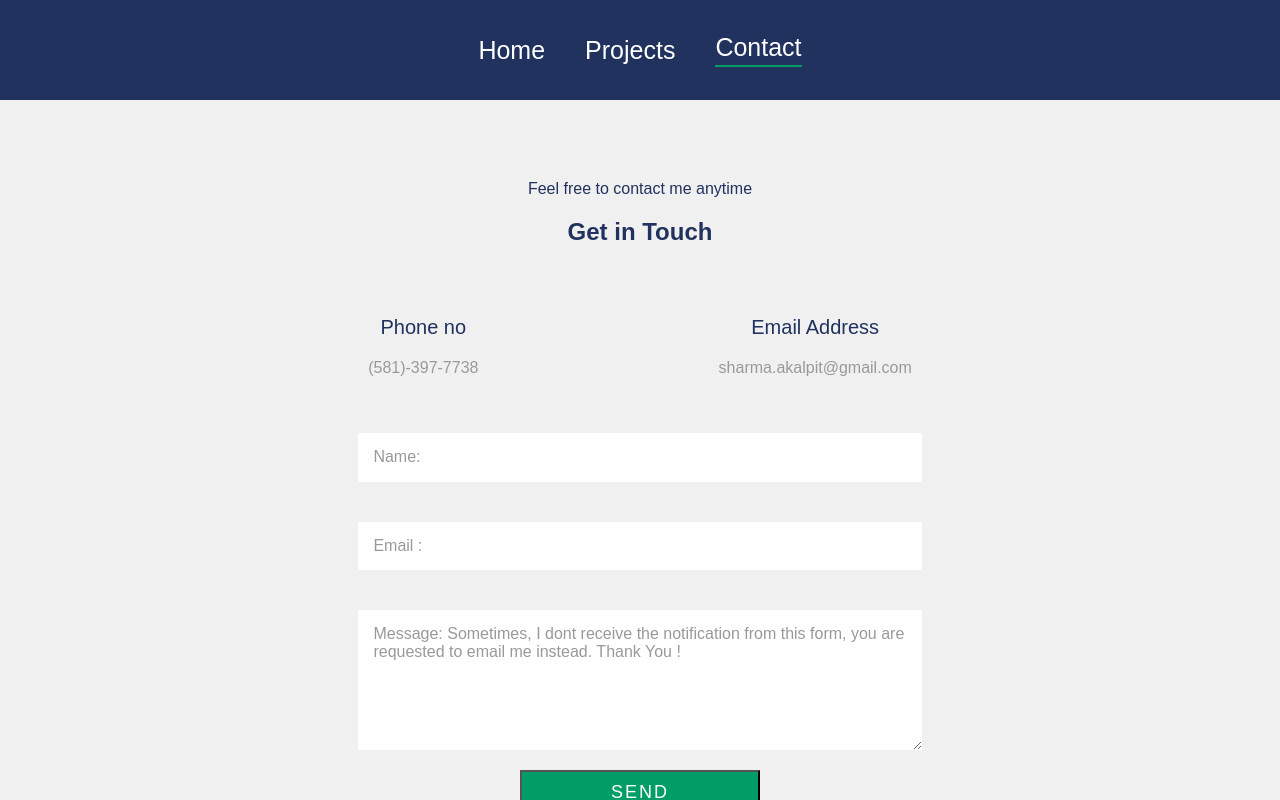
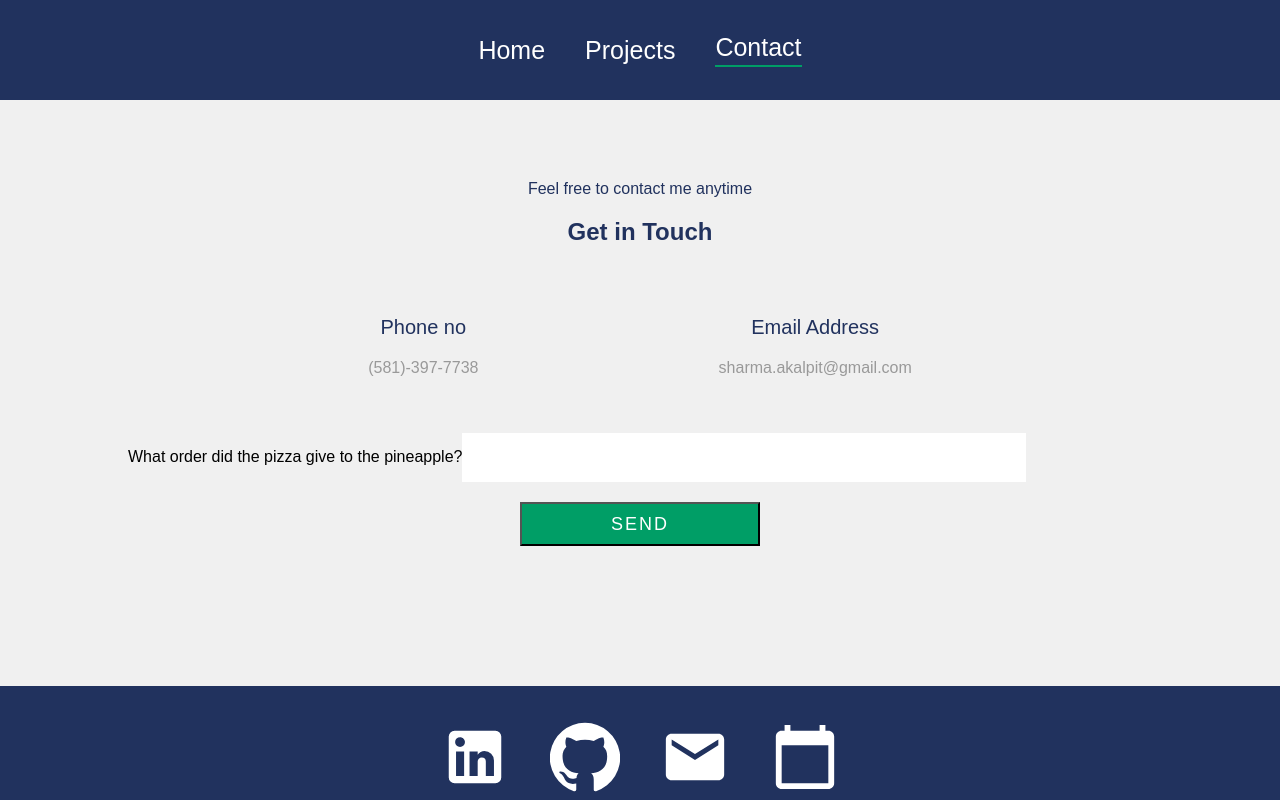
Before and after one commit to skininja673/Portfolio-React, a React (Create React App) app: page /contact in a window 1280 px wide. Shown: the top 800 px of the page. Built offline with nearby package versions, Linux system fonts and the light colour scheme.

Commit message:
functionality 2

```diff
--- a/src/components/Form.js
+++ b/src/components/Form.js
@@ -2,11 +2,25 @@ import React from 'react';
 import { FormDisclaimer } from '../helpers/Data';
 
 const Form = () => {
+    const handleSubmit = () => {
+        console.log('handled submit');
+    };
     return (
-        <form name='contact' method='POST' data-netlify='true'>
+        <form
+            name='contact'
+            method='post'
+            data-netlify='true'
+            onSubmit={handleSubmit}
+        >
             <input type='hidden' name='form-name' value='contact' />
 
-            <input
+            <input type='hidden' name='form-name' value='pizzaOrder' />
+            <label>
+                What order did the pizza give to the pineapple?
+                <input name='order' type='text' />
+            </label>
+
+            {/* <input
                 type='text'
                 name='name'
                 placeholder='Name: '
@@ -24,7 +38,7 @@ const Form = () => {
                 id=''
                 placeholder={`Message: ${FormDisclaimer}`}
                 className='styleMe'
-            ></textarea>
+            ></textarea> */}
             <button
                 type='submit'
                 // value='Send Message'
```
